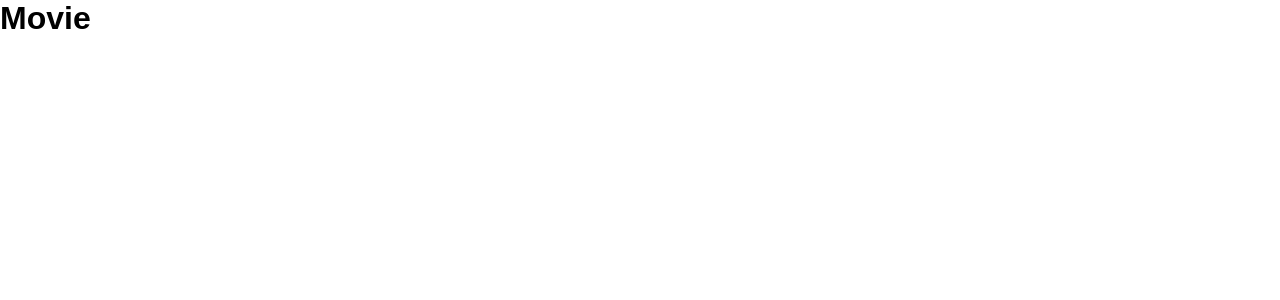
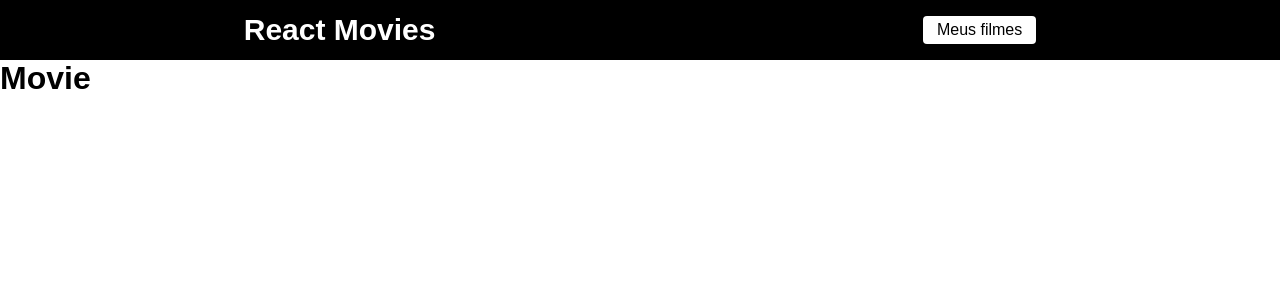
Before and after one commit to Joo-Dias/react-movies, a React (Create React App) app: page /movie/1 in a window 1280 px wide. Shown: the top 300 px of the page. Built offline with nearby package versions, Linux system fonts and the light colour scheme; the HTML template or start-up script is replaced by a standard one.

Commit message:
criando o header

```diff
--- a/public/index.html
+++ b/public/index.html
@@ -24,7 +24,7 @@
       work correctly both with client-side routing and a non-root public URL.
       Learn how to configure a non-root public URL by running `npm run build`.
     -->
-    <title>React App</title>
+    <title>React Movies</title>
   </head>
   <body>
     <noscript>You need to enable JavaScript to run this app.</noscript>
--- /dev/null
+++ b/src/components/Header/header.css
@@ -0,0 +1,25 @@
+header {
+    display: flex;
+    align-items: center;
+    justify-content: space-around;
+    width: 100%;
+    height: 60px;
+    background-color: #000;
+}
+
+.logo {
+    text-decoration: none;
+    font-size: 30px;
+    cursor: pointer;
+    color: #fff;
+    font-weight: bold;
+}
+
+.my-movies {
+    text-decoration: none;
+    cursor: pointer;
+    background-color: #fff;
+    padding: 5px 14px;
+    color: #000;
+    border-radius: 4px;
+}
--- /dev/null
+++ b/src/components/Header/index.jsx
@@ -0,0 +1,13 @@
+import "./header.css";
+import { Link } from "react-router-dom";
+
+function Header() {
+    return(
+        <header>
+            <Link className="logo" to="/">React Movies</Link>
+            <Link className="my-movies" to="/my-movies">Meus filmes</Link>
+        </header>
+    );
+}
+
+export default Header;
--- a/src/routes.js
+++ b/src/routes.js
@@ -3,9 +3,12 @@
 import Home from "./pages/Home";
 import Movie from "./pages/Movie";
 
+import Header from "./components/Header";
+
 function RoutesApp(){
     return(
         <BrowserRouter>
+        <Header/>
             <Routes>
                 <Route path="/" element={<Home/>}/>
                 <Route path="/movie/:id" element={<Movie/>}/>
```
